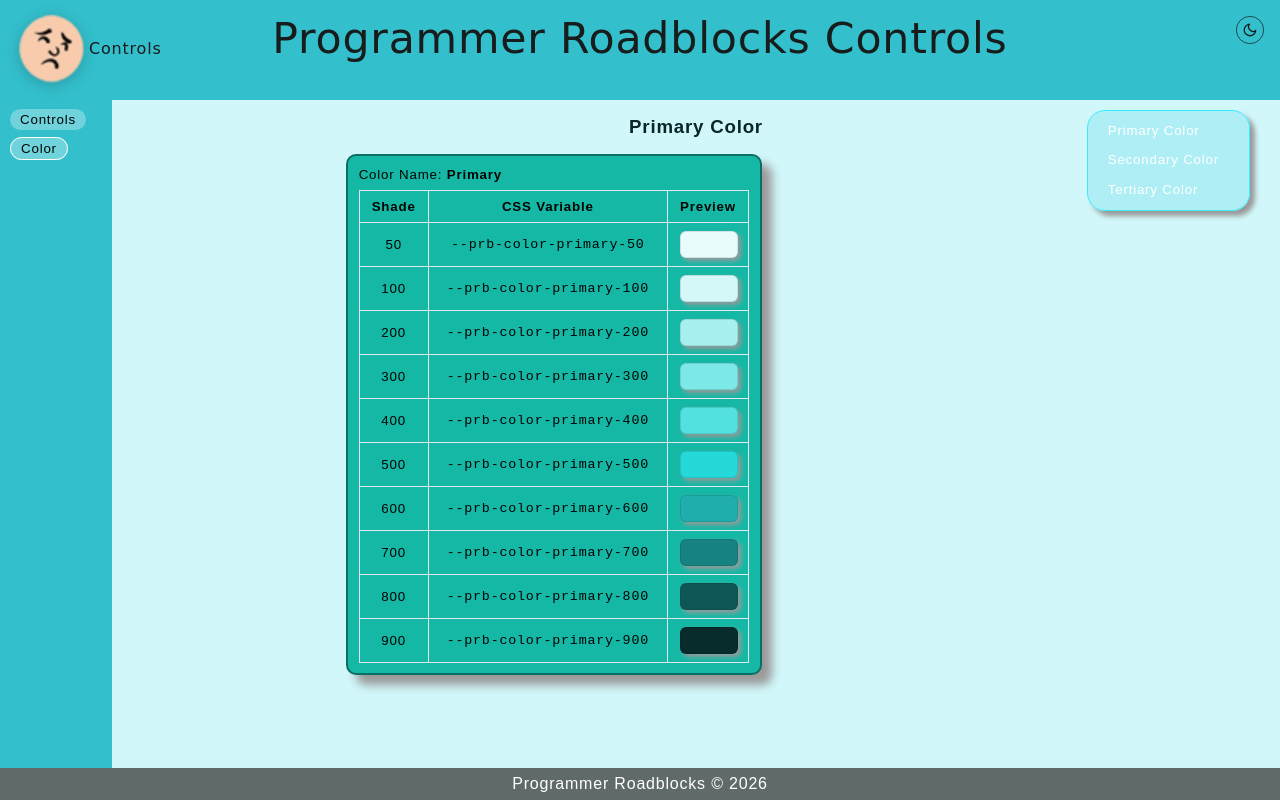
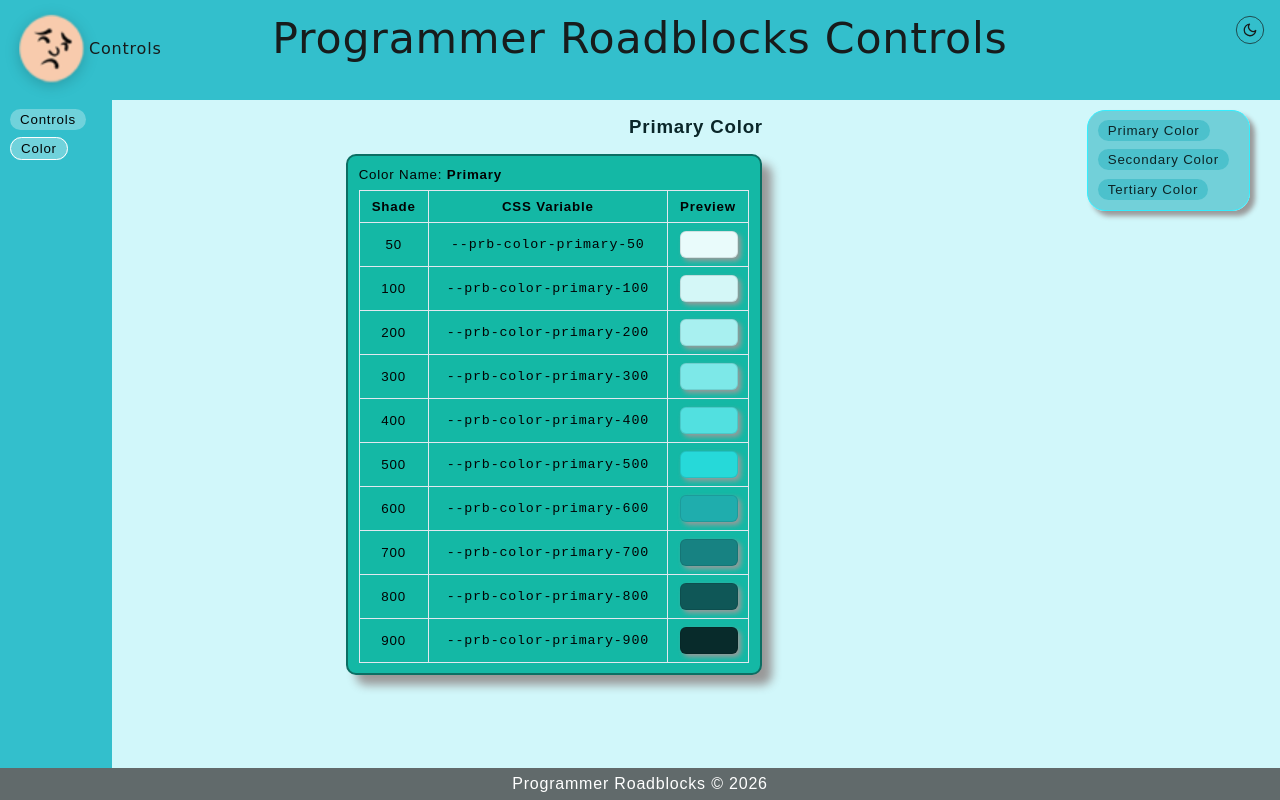
Before and after one commit to PRBDUDE/prb-controls, an Angular app: page /color in a window 1280 px wide. Built offline with nearby package versions, Linux system fonts and the light colour scheme.

Commit message:
adjust right menu for light theme

```diff
--- a/public/assets/scss/_color.scss
+++ b/public/assets/scss/_color.scss
@@ -26,9 +26,10 @@
   --color-side-menu-text: hsl(var(--base-hue) 80% 1%);
   --color-side-menu-background-hover: hsl(var(--base-hue) 80% 60%);
 
-  --color-page-menu-background: hsla(var(--base-hue), 70%, 50%, 20%);
-  --color-page-menu-text: hsl(var(--base-hue), 50%, 100%);
-  --color-page-menu-hover-background: hsl(var(--base-hue), 80%, 80%);
+  --color-page-menu-background: hsla(var(--base-hue), 80%, 40%, 50%);
+  --color-page-menu-button-background: hsla(var(--base-hue), 80%, 40%, 40%);
+  --color-page-menu-text: hsl(var(--base-hue), 50%, 10%);
+  --color-page-menu-hover-background: hsl(var(--base-hue), 80%, 75%);
   --color-page-menu-hover-text: hsl(var(--base-hue), 40%, 10%);
   --color-page-menu-active-link-border: hsl(var(--base-hue), 30%, 40%);
   --color-page-menu-border: hsl(var(--base-hue), 100%, 60%);
```
